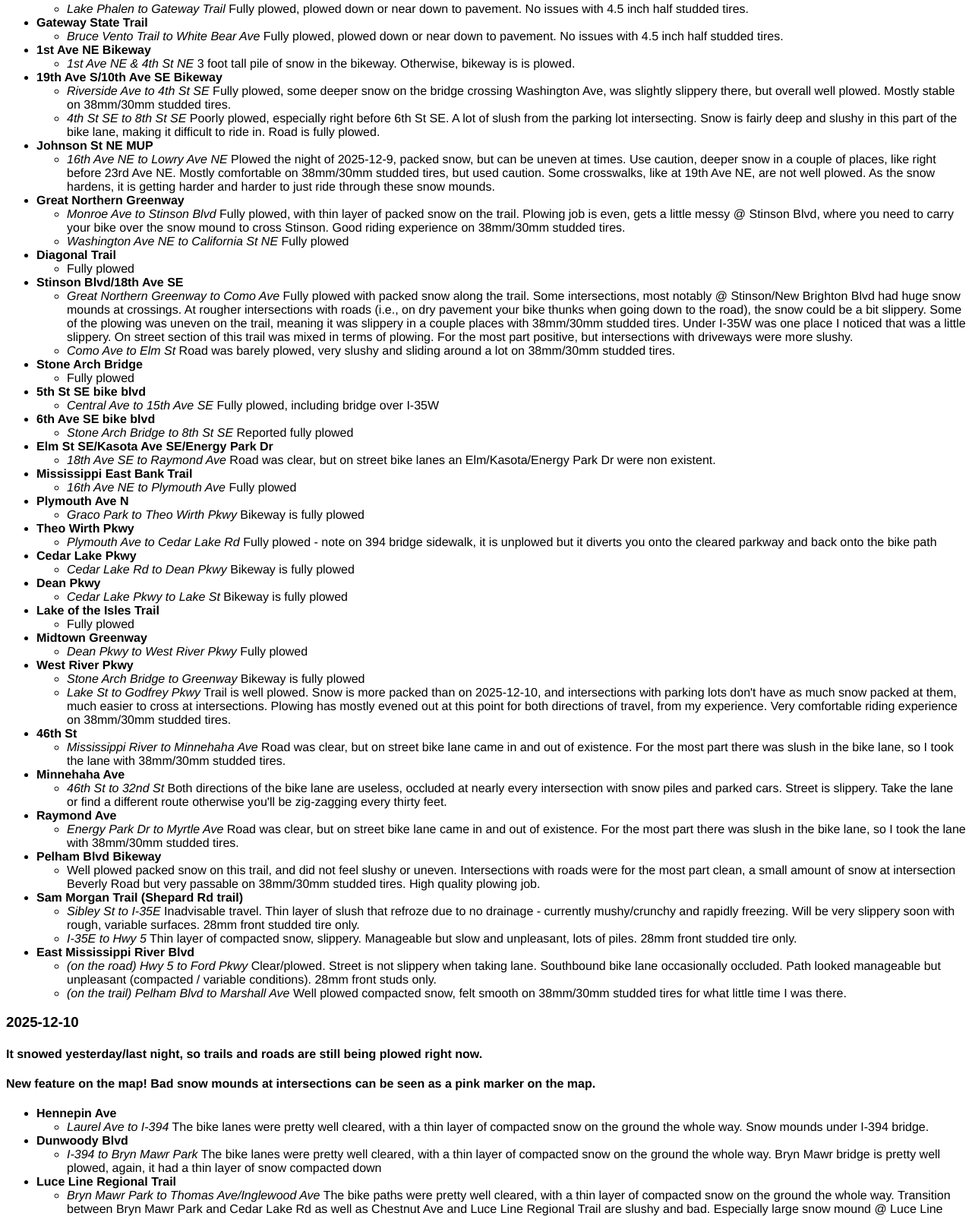
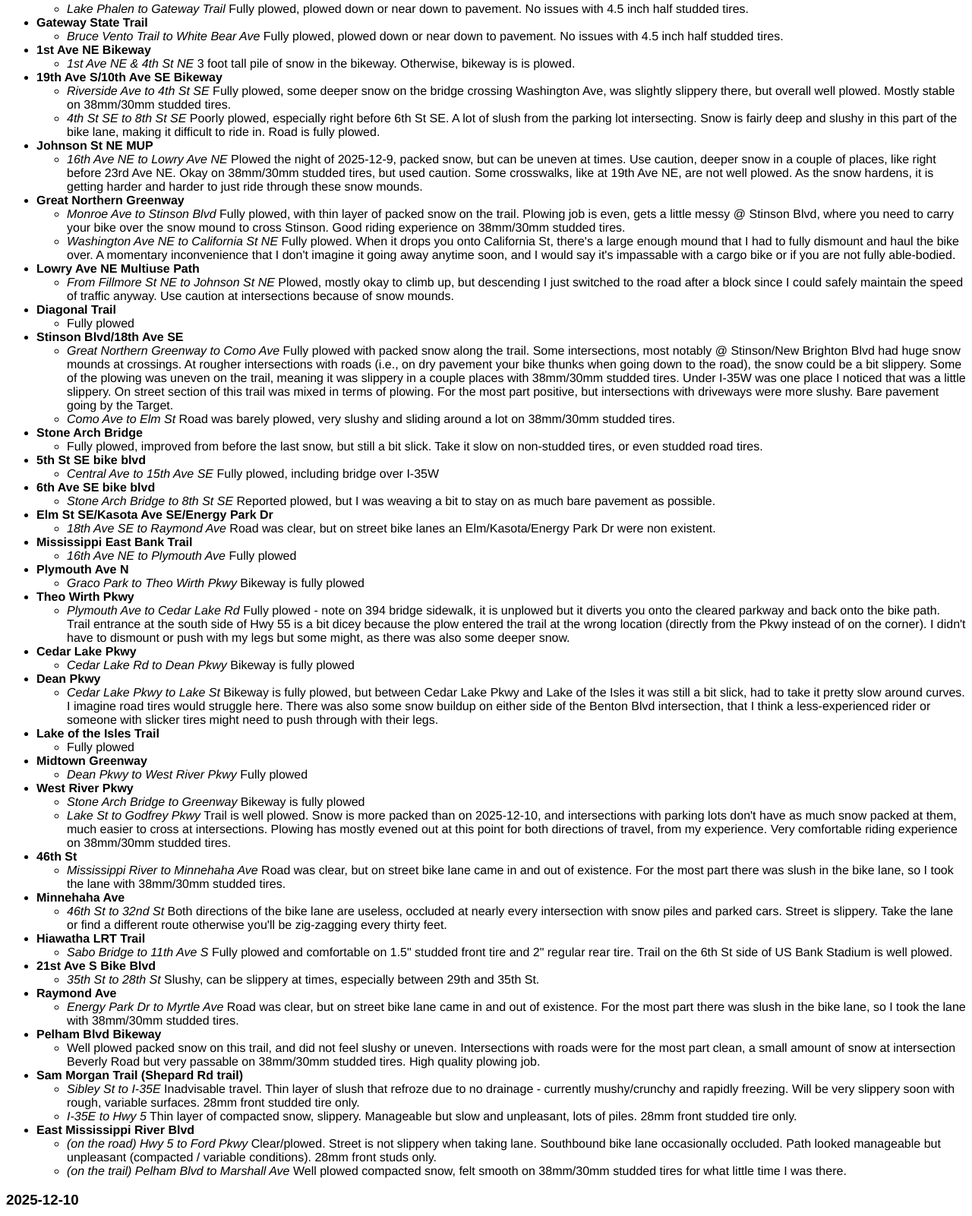
Before and after one commit to mspwintercycle/mspwintercycle.github.io, a plain HTML site: page index.html in a window 1280 px wide. Shown: the part 3092-4693 px from the top of the page at 76% size. Drawn offline with Linux system fonts and the light colour scheme.

Commit message:
more trail reports from 12-11

```diff
--- a/index.html
+++ b/index.html
@@ -130,12 +130,16 @@
           </ul>
           <li><b>Johnson St NE MUP</b></li>
           <ul>
-            <li><em>16th Ave NE to Lowry Ave NE</em> Plowed the night of 2025-12-9, packed snow, but can be uneven at times. Use caution, deeper snow in a couple of places, like right before 23rd Ave NE. Mostly comfortable on 38mm/30mm studded tires, but used caution. Some crosswalks, like at 19th Ave NE, are not well plowed. As the snow hardens, it is getting harder and harder to just ride through these snow mounds.</li>
+            <li><em>16th Ave NE to Lowry Ave NE</em> Plowed the night of 2025-12-9, packed snow, but can be uneven at times. Use caution, deeper snow in a couple of places, like right before 23rd Ave NE. Okay on 38mm/30mm studded tires, but used caution. Some crosswalks, like at 19th Ave NE, are not well plowed. As the snow hardens, it is getting harder and harder to just ride through these snow mounds.</li>
           </ul>
           <li><b>Great Northern Greenway</b></li>
           <ul>
             <li><em>Monroe Ave to Stinson Blvd</em> Fully plowed, with thin layer of packed snow on the trail. Plowing job is even, gets a little messy @ Stinson Blvd, where you need to carry your bike over the snow mound to cross Stinson. Good riding experience on 38mm/30mm studded tires.</li>
-            <li><em>Washington Ave NE to California St NE</em> Fully plowed</li>
+            <li><em>Washington Ave NE to California St NE</em> Fully plowed. When it drops you onto California St, there's a large enough mound that I had to fully dismount and haul the bike over. A momentary inconvenience that I don't imagine it going away anytime soon, and I would say it's impassable with a cargo bike or if you are not fully able-bodied. </li>
+          </ul>
+          <li><b>Lowry Ave NE Multiuse Path</b></li>
+          <ul>
+            <li><em>From Fillmore St NE to Johnson St NE</em> Plowed, mostly okay to climb up, but descending I just switched to the road after a block since I could safely maintain the speed of traffic anyway. Use caution at intersections because of snow mounds.</li>
           </ul>
           <li><b>Diagonal Trail</b></li>
           <ul>
@@ -143,12 +147,12 @@
           </ul>
           <li><b>Stinson Blvd/18th Ave SE</b></li>
           <ul>
-            <li><em>Great Northern Greenway to Como Ave</em> Fully plowed with packed snow along the trail. Some intersections, most notably @ Stinson/New Brighton Blvd had huge snow mounds at crossings. At rougher intersections with roads (i.e., on dry pavement your bike thunks when going down to the road), the snow could be a bit slippery. Some of the plowing was uneven on the trail, meaning it was slippery in a couple places with 38mm/30mm studded tires. Under I-35W was one place I noticed that was a little slippery. On street section of this trail was mixed in terms of plowing. For the most part positive, but intersections with driveways were more slushy. </li>
+            <li><em>Great Northern Greenway to Como Ave</em> Fully plowed with packed snow along the trail. Some intersections, most notably @ Stinson/New Brighton Blvd had huge snow mounds at crossings. At rougher intersections with roads (i.e., on dry pavement your bike thunks when going down to the road), the snow could be a bit slippery. Some of the plowing was uneven on the trail, meaning it was slippery in a couple places with 38mm/30mm studded tires. Under I-35W was one place I noticed that was a little slippery. On street section of this trail was mixed in terms of plowing. For the most part positive, but intersections with driveways were more slushy. Bare pavement going by the Target. </li>
             <li><em>Como Ave to Elm St</em> Road was barely plowed, very slushy and sliding around a lot on 38mm/30mm studded tires.</li>
           </ul>
           <li><b>Stone Arch Bridge</b></li>
           <ul>
-            <li>Fully plowed</li>
+            <li>Fully plowed, improved from before the last snow, but still a bit slick. Take it slow on non-studded tires, or even studded road tires.</li>
           </ul>
           <li><b>5th St SE bike blvd</b></li>
           <ul>
@@ -156,7 +160,7 @@
           </ul>
           <li><b>6th Ave SE bike blvd</b></li>
           <ul>
-            <li><em>Stone Arch Bridge to 8th St SE</em> Reported fully plowed</li>
+            <li><em>Stone Arch Bridge to 8th St SE</em> Reported plowed, but I was weaving a bit to stay on as much bare pavement as possible.</li>
           </ul>
           <li><b>Elm St SE/Kasota Ave SE/Energy Park Dr</b></li>
           <ul>
@@ -172,7 +176,7 @@
           </ul>
           <li><b>Theo Wirth Pkwy</b></li>
           <ul>
-            <li><em>Plymouth Ave to Cedar Lake Rd</em> Fully plowed - note on 394 bridge sidewalk, it is unplowed but it diverts you onto the cleared parkway and back onto the bike path</li>
+            <li><em>Plymouth Ave to Cedar Lake Rd</em> Fully plowed - note on 394 bridge sidewalk, it is unplowed but it diverts you onto the cleared parkway and back onto the bike path. Trail entrance at the south side of Hwy 55 is a bit dicey because the plow entered the trail at the wrong location (directly from the Pkwy instead of on the corner). I didn't have to dismount or push with my legs but some might, as there was also some deeper snow.</li>
           </ul>
           <li><b>Cedar Lake Pkwy</b></li>
           <ul>
@@ -180,7 +184,7 @@
           </ul>
           <li><b>Dean Pkwy</b></li>
           <ul>
-            <li><em>Cedar Lake Pkwy to Lake St</em> Bikeway is fully plowed</li>
+            <li><em>Cedar Lake Pkwy to Lake St</em> Bikeway is fully plowed, but between Cedar Lake Pkwy and Lake of the Isles it was still a bit slick, had to take it pretty slow around curves. I imagine road tires would struggle here. There was also some snow buildup on either side of the Benton Blvd intersection, that I think a less-experienced rider or someone with slicker tires might need to push through with their legs.</li>
           </ul>
           <li><b>Lake of the Isles Trail</b></li>
           <ul>
@@ -202,6 +206,14 @@
           <li><b>Minnehaha Ave</b></li>
           <ul>
             <li><em>46th St to 32nd St</em> Both directions of the bike lane are useless, occluded at nearly every intersection with snow piles and parked cars. Street is slippery. Take the lane or find a different route otherwise you'll be zig-zagging every thirty feet.</li>
+          </ul>
+          <li><b>Hiawatha LRT Trail</b></li>
+          <ul>
+            <li><em>Sabo Bridge to 11th Ave S</em> Fully plowed and comfortable on 1.5" studded front tire and 2" regular rear tire. Trail on the 6th St side of US Bank Stadium is well plowed.</li>
+          </ul>
+          <li><b>21st Ave S Bike Blvd</b></li>
+          <ul>
+            <li><em>35th St to 28th St</em> Slushy, can be slippery at times, especially between 29th and 35th St.</li>
           </ul>
           <li><b>Raymond Ave</b></li>
           <ul>
@@ -330,7 +342,7 @@
         <ul>
           <li><b>Hiawatha LRT Trail</b></li>
           <ul>
-            <li><em>From 32nd St to 46th St</em> This trail is plowed, looked to be done this morning. Uneven at times. The middle of the trail is plowed best, and the sides can have slightly deeper snow that makes the ride slightly more unstable on 38mm/30mm studded tires. It’s not amazing, but not bad either.</li>
+            <li><em>From 32nd St to 46th St</em> This trail is plowed, looked to be done this morning. Uneven at times. The middle of the trail is plowed best, and the sides can have slightly deeper snow that makes the ride slightly more unstable on 38mm/30mm studded tires. It's not amazing, but not bad either.</li>
           </ul>
           <li><b>Mendota Brige</b></li>
           <ul>
@@ -343,7 +355,7 @@
         <ul>
           <li><b>Hiawatha LRT Trail</b></li>
           <ul>
-            <li><em>From 32nd St to 46th St, 9:30am</em> This trail is plowed, however it is uneven at times. The middle of the trail is plowed best, and the sides can have slightly deeper snow that makes the ride slightly more unstable. It’s not amazing, but not bad either.</li>
+            <li><em>From 32nd St to 46th St, 9:30am</em> This trail is plowed, however it is uneven at times. The middle of the trail is plowed best, and the sides can have slightly deeper snow that makes the ride slightly more unstable. It's not amazing, but not bad either.</li>
           </ul>
           <li><b>County Road B2/Terminal Rd</b></li>
           <ul>
@@ -476,12 +488,12 @@
           </ul>
           <li><b>Midtown Greenway</b></li>
           <ul>
-            <li><em>From Hiawatha Ave to I-35W</em> Plowed today, light layer of snow. Felt safe on 38mm/30mm studded tires, no slipping. A couple of uneven places where the snow is slightly deeper, like around Midtown Exchange, but it never felt sketchy. Well done! Looked plowed further down the greenway as well, but I didn’t go there. </li>
+            <li><em>From Hiawatha Ave to I-35W</em> Plowed today, light layer of snow. Felt safe on 38mm/30mm studded tires, no slipping. A couple of uneven places where the snow is slightly deeper, like around Midtown Exchange, but it never felt sketchy. Well done! Looked plowed further down the greenway as well, but I didn't go there. </li>
             <li><em>Sabo Bridge</em> Sabo bridge is not fully plowed. Slippery on 38mm/30mm studded tires. Remnants of an old plowing job.</li>
           </ul>
           <li><b>1st Ave S Bikeway</b></li>
           <ul>
-            <li><em>From Lake St to 15th St</em> Plowed today, salted in some places where no snow was present. Didnt see ice and didn’t slip on 38mm/30mm tires. However, past 26th St, a couple of residents threw their sidewalk snow into the bikeway. Close to MCAD, a couple of those driveways had a lot of slushy snow that were fine right now (easy ride through), but I worry about that freezing later. Most intersections were good, no big snow drifts I can recall.</li>
+            <li><em>From Lake St to 15th St</em> Plowed today, salted in some places where no snow was present. Didnt see ice and didn't slip on 38mm/30mm tires. However, past 26th St, a couple of residents threw their sidewalk snow into the bikeway. Close to MCAD, a couple of those driveways had a lot of slushy snow that were fine right now (easy ride through), but I worry about that freezing later. Most intersections were good, no big snow drifts I can recall.</li>
             <ul>
               <li><em>Intersection with 28th St</em> There is construction equipment obstructing the trail here, so it is UNPLOWED for about 100 ft after 28th St. You gotta ride on the road here or the unplowed sidewalk around the construction equipment. Caution</li>
             </ul>
```
